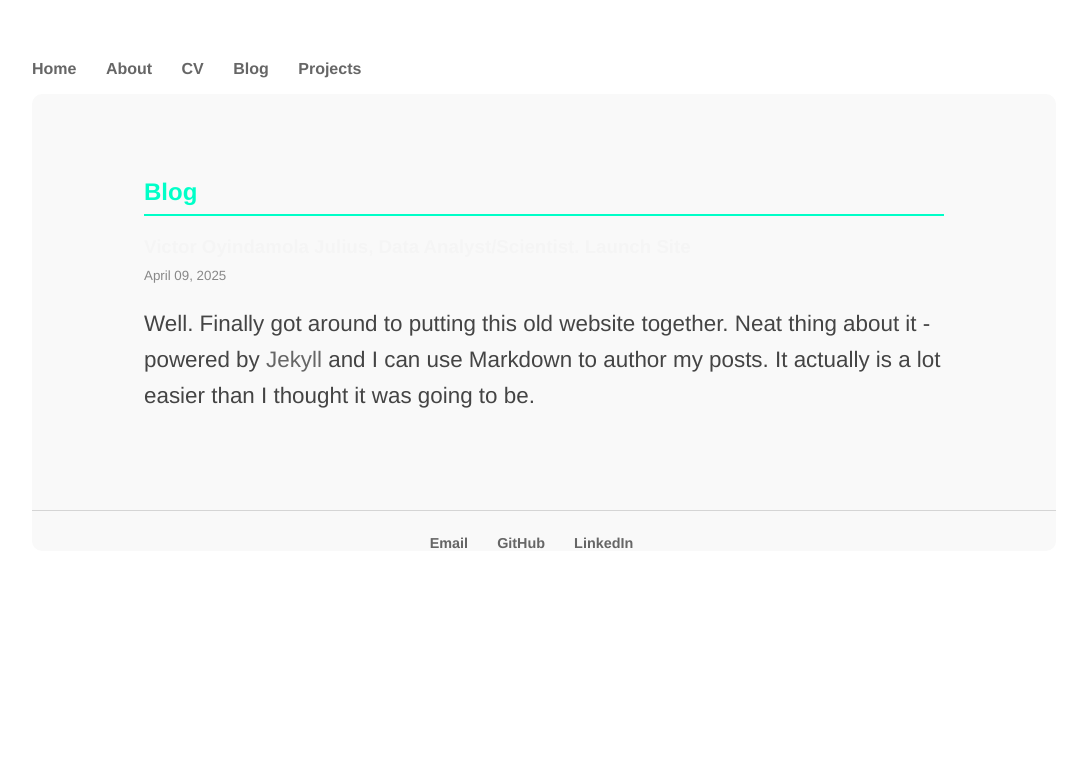
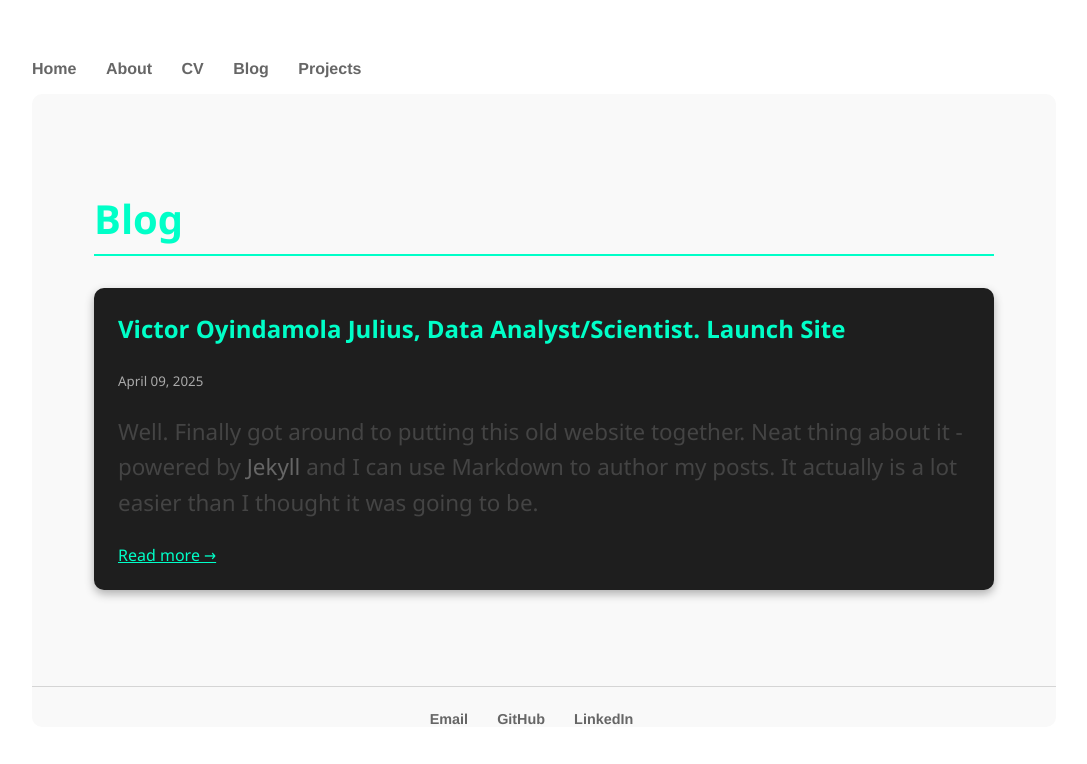
Before and after one commit to VeequeJay/VeequeJay.github.io, a Jekyll site: the page built from blog/index.html, in a window 1280 px wide. Shown: the top 764 px of the page, without its empty margins (96-1183 px from the left). Built offline with Jekyll 4.4.1, drawn with Linux system fonts in a browser that asks for light colours.

Commit message:
Update index.html

```diff
--- a/blog/index.html
+++ b/blog/index.html
@@ -3,18 +3,19 @@ layout: default
 title: Blog
 ---
 
-<section id="blog" style="padding: 4rem 2rem; max-width: 800px; margin: auto;">
-  <h2 style="color: #00ffc8; border-bottom: 2px solid #00ffc8; padding-bottom: 0.5rem;">Blog</h2>
+<section id="blog" style="padding: 4rem 2rem; max-width: 900px; margin: auto; color: #f5f5f5; font-family: 'Segoe UI', Tahoma, Geneva, Verdana, sans-serif;" data-aos="fade-up">
+  <h2 style="color: #00ffc8; font-size: 2.5rem; border-bottom: 2px solid #00ffc8; padding-bottom: 0.5rem; margin-bottom: 2rem;">Blog</h2>
   <ul style="list-style: none; padding: 0;">
     {% for post in site.posts %}
-      <li style="margin-bottom: 2rem;">
-        <h3 style="margin: 0 0 0.5rem;">
-          <a href="{{ post.url }}" style="color: #f5f5f5; text-decoration: none;">
+      <li style="background: #1e1e1e; border-radius: 10px; padding: 1.5rem; margin-bottom: 2rem; box-shadow: 0 4px 10px rgba(0,0,0,0.3);">
+        <h3 style="margin-top: 0; font-size: 1.5rem;">
+          <a href="{{ post.url }}" style="color: #00ffc8; text-decoration: none;">
             {{ post.title }}
           </a>
         </h3>
-        <small style="color: #888;">{{ post.date | date: "%B %d, %Y" }}</small>
-        <p>{{ post.excerpt }}</p>
+        <small style="color: #aaa;">{{ post.date | date: "%B %d, %Y" }}</small>
+        <p style="margin: 1rem 0 0.5rem;">{{ post.excerpt }}</p>
+        <a href="{{ post.url }}" style="color: #00ffc8; text-decoration: underline;">Read more →</a>
       </li>
     {% endfor %}
   </ul>
```
